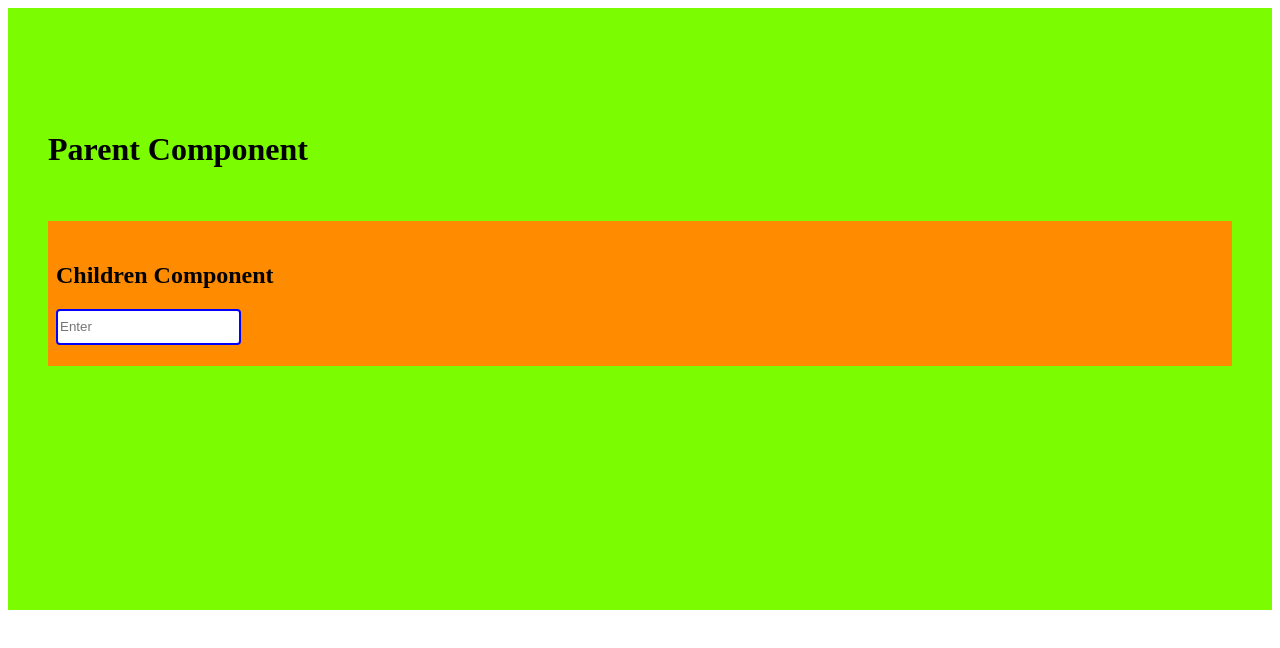
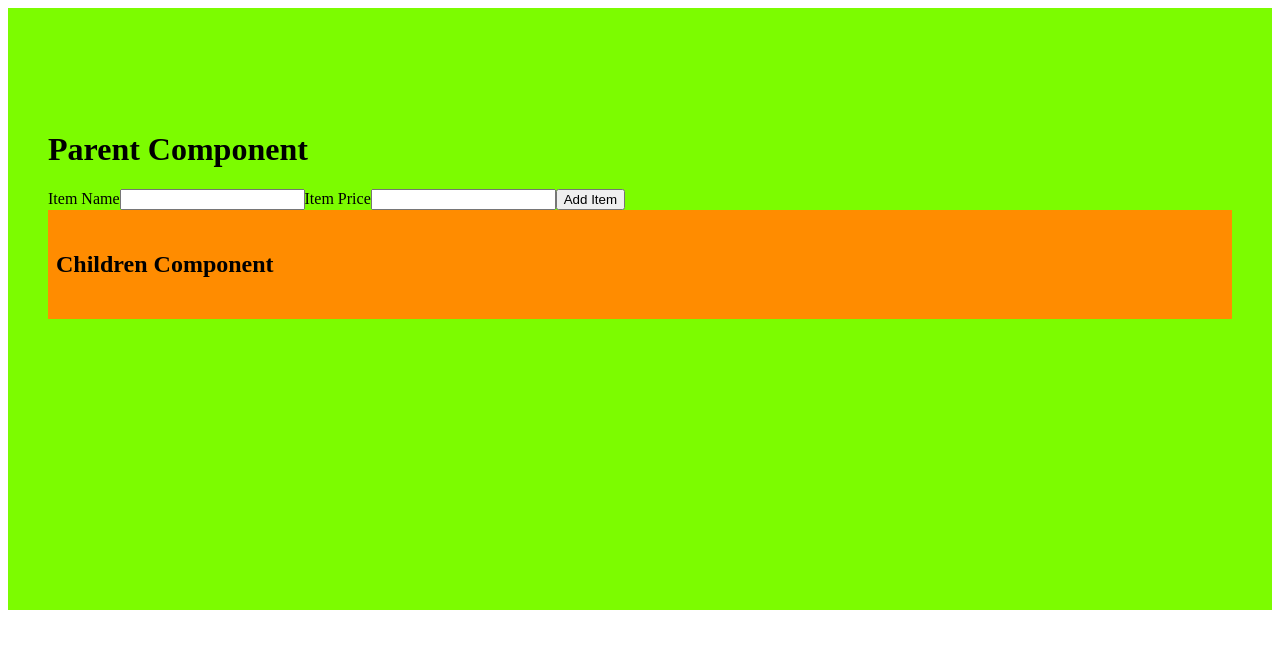
Before and after one commit to Harshitha-Muniraj/React-Composition-5, a React (Create React App) app: page / in a window 1280 px wide. Shown: the top 648 px of the page. Built offline with nearby package versions, Linux system fonts and the light colour scheme.

Commit message:
first commit

```diff
--- a/src/components/childComponent/Child.js
+++ b/src/components/childComponent/Child.js
@@ -1,12 +1,44 @@
 import React from 'react'
 import './child.css'
-const Child = ({SetInputState}) => {
+const Child = ({itemList,SetItemList}) => {
+ const removeItem=(pp)=>{
+const update=[]
+itemList.map((ii,index)=>{
+  console.log(pp,index)
+   if (index!=pp){
+      return update.push(ii)
+   }
+ })
+ SetItemList(update)
+ }
+
   return (
     <>
-      <div className='children'>
+    <div className='children'>
         <h2>Children Component</h2>
-        <input type="text" placeholder='Enter' className='inp' onChange={(e)=>SetInputState(e.target.value)} />
-      </div>
+
+     <div>
+      {
+        itemList.map((item,index)=>{
+          const {itemName,itemPrice}=item
+          return(
+            <>
+            <div  key={index} className='flex'>
+            <ul>
+              <li >
+                {itemName}- &#8377;{itemPrice}
+              </li>
+            </ul>
+            <button className='btn' onClick={()=>removeItem(index)}>Remove</button>
+            </div>
+
+            </>
+          )
+        })
+      }
+
+     </div>
+     </div>
     </>
   )
 }
--- a/src/components/childComponent/child.css
+++ b/src/components/childComponent/child.css
@@ -1,10 +1,14 @@
-.inp{
-    outline: none;
-    border: 2px solid blue;
-    height: 30px;
-    border-radius: 4px;
-}
+
 .children{
     background-color: darkorange;
     padding: 21px 8px;
 }
+.flex{
+    display: flex;
+    gap: 20px;
+    align-items: center;
+}
+.btn{
+    width: 60px;
+    height: 25px;
+}
--- a/src/components/parentComponent/Parent.js
+++ b/src/components/parentComponent/Parent.js
@@ -1,17 +1,57 @@
 import React, { useState } from 'react'
 import Child from '../childComponent/Child';
-import './parent.css'
+import './parent.css';
+
+// let items=JSON.parse(localStorage.getItem(items))
+// const list=(items)=>{
+//   console.log(items)
+//   if(items){
+//     return items
+//   }else{
+//     return []
+//   }
+
 const Parent = () => {
-    const [inputState,SetInputState]=useState("")
+    const [inputState,SetInputState]=useState('');
+    const [itemList,SetItemList]=useState([])
+
+
+
+    function updateInp(e){
+
+      SetInputState({...inputState,[e.target.name]:e.target.value});
+
+      // localStorage.setItem("input","inputState");
+      // kk
+    }
+
+    function displayItem(e){
+      e.preventDefault();
+      console.log(inputState)
+      SetItemList([...itemList,inputState])
+      // localStorage.setItem('items', JSON.stringify(itemList));
+      SetInputState({itemName:'',itemPrice:''})
+    }
   return (
     <>
       <div className='parent'>
         <div className='parent-container'>
             <h1>Parent Component</h1>
-            <p>{inputState}</p>
-            <Child SetInputState={SetInputState}/>
+            <div>
+              <form onSubmit={displayItem}>
+                <label htmlFor="itemNname">Item Name</label>
+                <input type="text" name="itemName" value={inputState.itemName} required onChange={updateInp} id="itemNname" />
+                <label htmlFor="itemPrice">Item Price</label>
+                <input type="number" name="itemPrice" value={inputState.itemPrice} required onChange={updateInp} id="itemPrice" />
+                <button type='submit'>Add Item</button>
+              </form>
+            </div>
+
+
         </div>
+        <Child itemList={itemList} SetItemList={SetItemList}/>
       </div>
+
     </>
   )
 }
```
